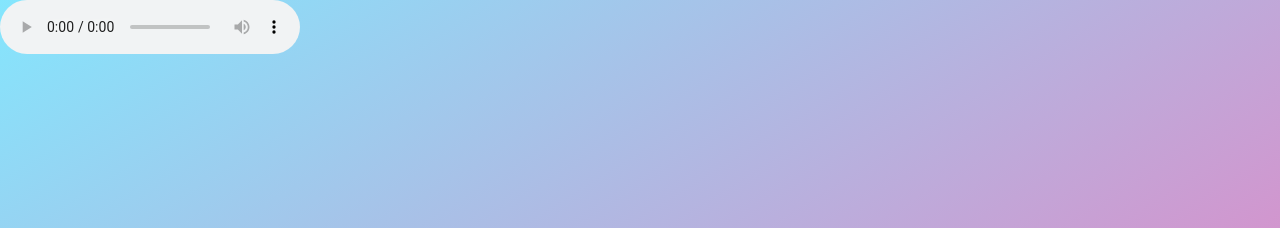
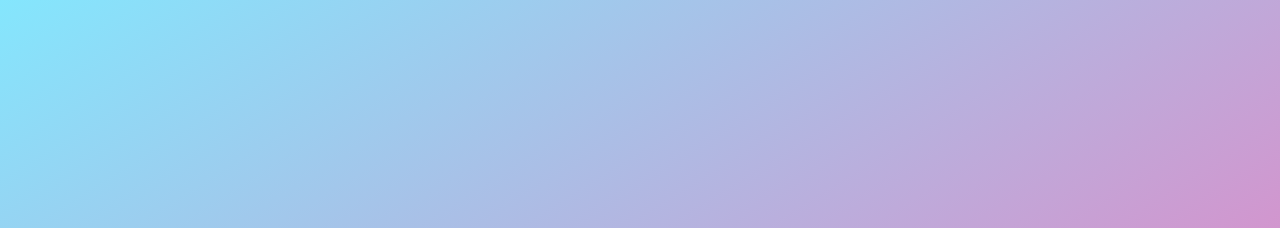
Before and after one commit to Khalushankar/kevin-proposal, a plain HTML site: page index.html in a window 1280 px wide. Shown: the top 228 px of the page. Drawn offline with Linux system fonts and the light colour scheme.

Commit message:
Update index.html

```diff
--- a/index.html
+++ b/index.html
@@ -66,7 +66,7 @@
 	</div>
 </div>
 
-<audio controls autoplay>
+<audio controls hidden>
 	<source src="asset/audio/David%20Neyrolles%20-%2050%20Boulevard%20Voltaire.mp3" type="audio/mpeg">
 </audio>
 <script>window.jQuery || document.write('<script src="asset/js/jquery-1.10.2.min.js"><\/script>')</script>
```
